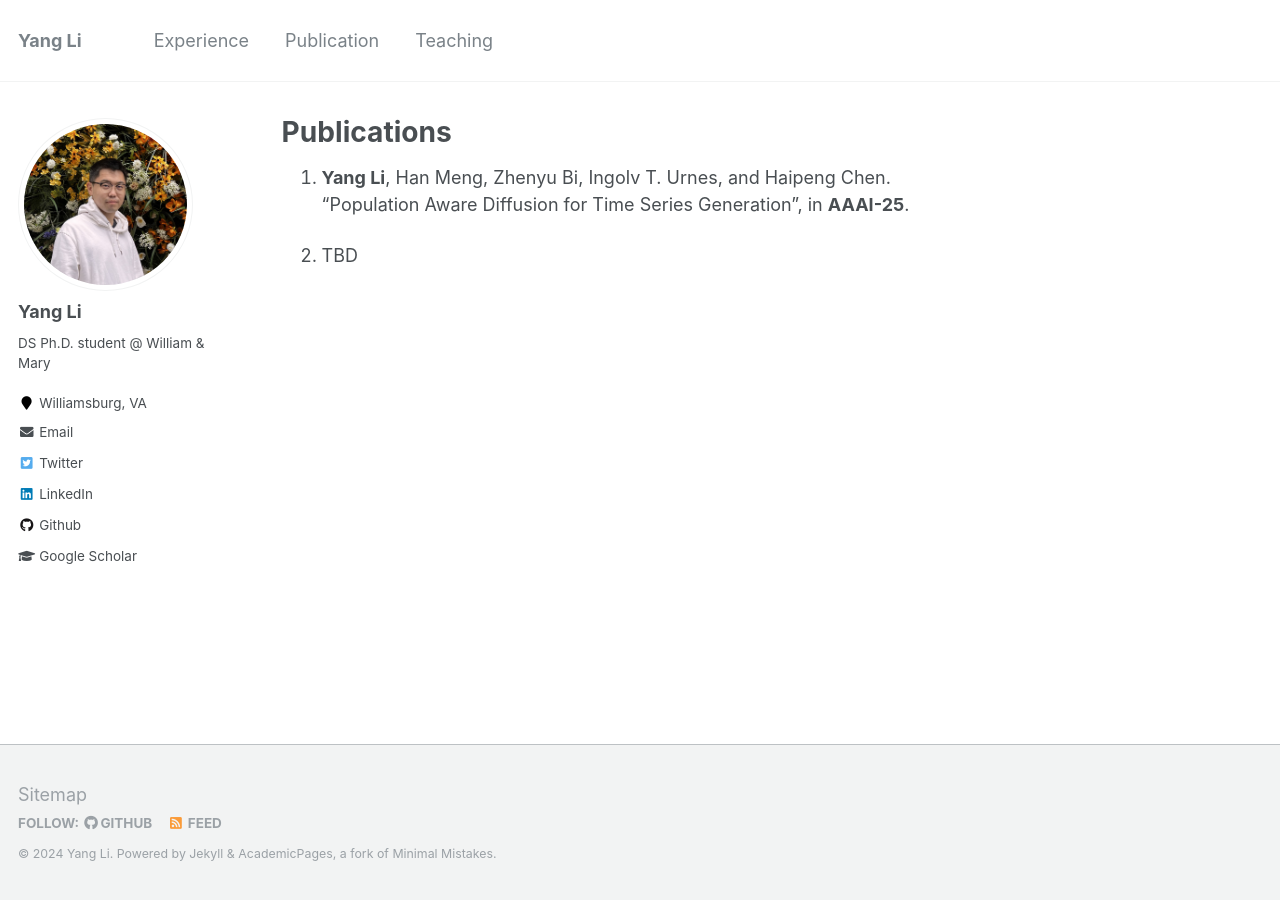
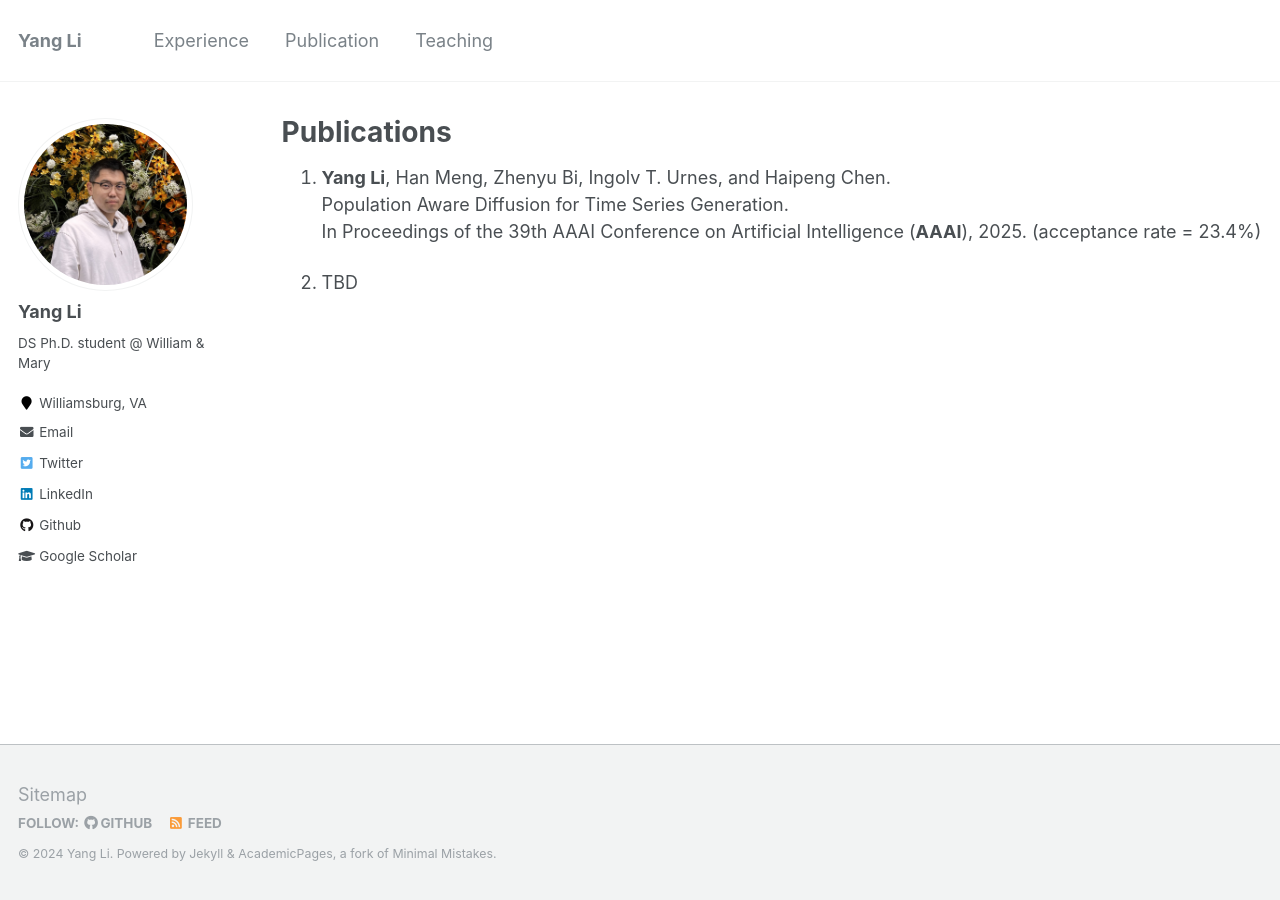
Before and after one commit to littlestone111/littlestone111.github.io, a Jekyll site: the page built from _pages/publications.md, in a window 1280 px wide. Built offline with Jekyll 4.4.1, drawn with Linux system fonts in a browser that asks for light colours.

Commit message:
Update Pub

```diff
--- a/_pages/publications.md
+++ b/_pages/publications.md
@@ -7,6 +7,8 @@ author_profile: true
 
 {% include base_path %}
 1. **Yang Li**, Han Meng, Zhenyu Bi, Ingolv T. Urnes, and Haipeng Chen. \
-"Population Aware Diffusion for Time Series Generation", in **AAAI-25**.
+Population Aware Diffusion for Time Series Generation. \
+In Proceedings of the 39th AAAI Conference on Artificial Intelligence (**AAAI**), 2025. (acceptance rate = 23.4%)
+
 
 2. TBD
```
